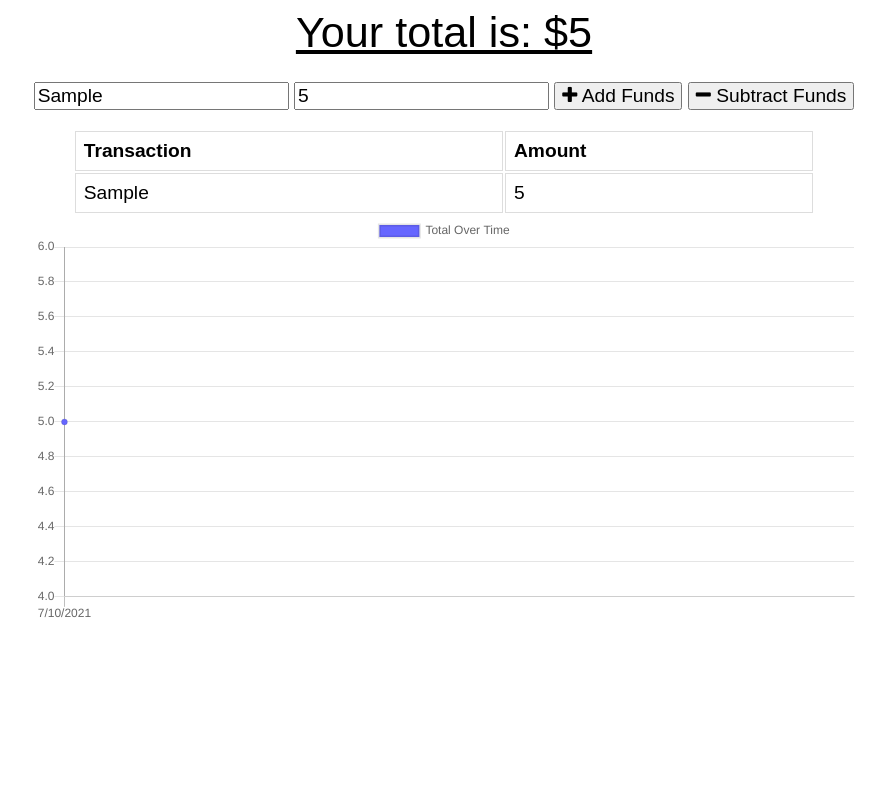
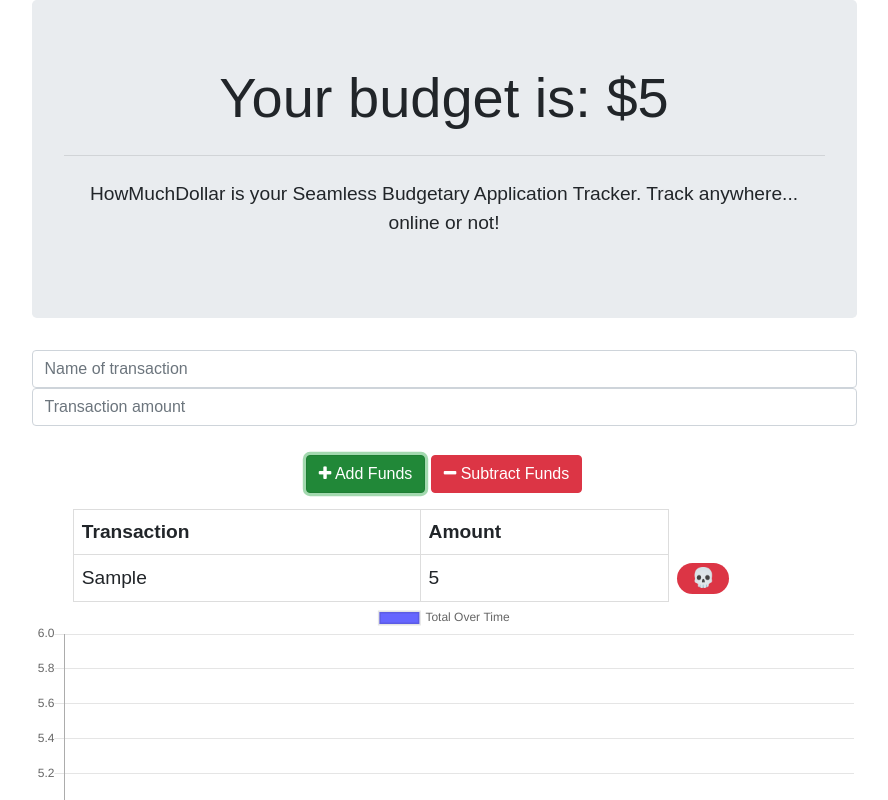
Before and after one commit to Forester93/howmuchdollars, a website: page public/index.html in a window 1280 px wide. Both pictures are taken after typing "Sample", "5" into the empty fields and a click on the button "Add Funds". Shown: the top 800 px of the page, without its empty margins (196-1084 px from the left). Drawn offline with nearby package versions, Linux system fonts and the light colour scheme; no server answers.

Commit message:
Application Styling Overhaul

```diff
--- /dev/null
+++ b/public/db.js
@@ -0,0 +1,93 @@
+let db;
+let budgetVersion;
+
+// Create a new db request for a "budget" database.
+const request = indexedDB.open("BudgetDB", budgetVersion || 21);
+
+request.onupgradeneeded = function (e) {
+  console.log("Upgrade needed in IndexDB");
+
+  const { oldVersion } = e;
+  const newVersion = e.newVersion || db.version;
+
+  console.log(`DB Updated from version ${oldVersion} to ${newVersion}`);
+
+  db = e.target.result;
+
+  if (db.objectStoreNames.length === 0) {
+    db.createObjectStore("BudgetStore", { autoIncrement: true });
+  }
+};
+
+request.onerror = function (e) {
+  console.log(`Woops! ${e.target.errorCode}`);
+};
+
+function checkDatabase() {
+  console.log("check db invoked");
+
+  // Open a transaction on your BudgetStore db
+  let transaction = db.transaction(["BudgetStore"], "readwrite");
+
+  // access your BudgetStore object
+  const store = transaction.objectStore("BudgetStore");
+
+  // Get all records from store and set to a variable
+  const getAll = store.getAll();
+
+  // If the request was successful
+  getAll.onsuccess = function () {
+    // If there are items in the store, we need to bulk add them when we are back online
+    if (getAll.result.length > 0) {
+      fetch("/api/transaction/bulk", {
+        method: "POST",
+        body: JSON.stringify(getAll.result),
+        headers: {
+          Accept: "application/json, text/plain, */*",
+          "Content-Type": "application/json",
+        },
+      })
+        .then((response) => response.json())
+        .then((res) => {
+          // If our returned response is not empty
+          if (res.length !== 0) {
+            // Open another transaction to BudgetStore with the ability to read and write
+            transaction = db.transaction(["BudgetStore"], "readwrite");
+
+            // Assign the current store to a variable
+            const currentStore = transaction.objectStore("BudgetStore");
+
+            // Clear existing entries because our bulk add was successful
+            currentStore.clear();
+            console.log("Clearing store 🧹");
+          }
+        });
+    }
+  };
+}
+
+request.onsuccess = function (e) {
+  console.log("success");
+  db = e.target.result;
+
+  // Check if app is online before reading from db
+  if (navigator.onLine) {
+    console.log("Backend online! 🗄️");
+    checkDatabase();
+  }
+};
+
+const saveRecord = (record) => {
+  console.log("Save record invoked");
+  // Create a transaction on the BudgetStore db with readwrite access
+  const transaction = db.transaction(["BudgetStore"], "readwrite");
+
+  // Access your BudgetStore object store
+  const store = transaction.objectStore("BudgetStore");
+
+  // Add record to your store with add method.
+  store.add(record);
+};
+
+// Listen for app coming back online
+window.addEventListener("online", checkDatabase);
--- a/public/index.html
+++ b/public/index.html
@@ -1,28 +1,33 @@
 <!DOCTYPE html>
 <html lang="en">
+
 <head>
   <meta charset="UTF-8">
   <meta name="viewport" content="width=device-width, initial-scale=1.0">
   <meta http-equiv="X-UA-Compatible" content="ie=edge">
   <meta name="theme-color" content="#317EFB">
   <link rel="shortcut icon" href="icons/icon-192x192.png" type="image/x-icon">
-
+  <link rel="stylesheet" href="https://cdnjs.cloudflare.com/ajax/libs/twitter-bootstrap/4.5.0/css/bootstrap.min.css">
   <link rel="stylesheet" href="https://stackpath.bootstrapcdn.com/font-awesome/4.7.0/css/font-awesome.min.css">
   <link rel="stylesheet" href="styles.css">
 
-  <title>Budget Tracker</title>
+  <title>HowMuchDollar Budget Tracker</title>
 </head>
+
 <body>
   <div class="wrapper">
-    <div class="total">
-      <div class="total">Your total is: $<span id="total">0</span></div>
+    <div class="jumbotron">
+      <h1 class="display-4" class="total">Your budget is: $<span id="total">0</span></h1>
+      <hr class="my-4">
+      <p>HowMuchDollar is your Seamless Budgetary Application Tracker. Track anywhere... online or not!</p>
     </div>
 
     <div class="form">
-      <input type="text" id="t-name" placeholder="Name of transaction" />
-      <input type="number" min="0" id="t-amount" placeholder="Transaction amount" />
-      <button id="add-btn"><i class="fa fa-plus buttons"></i> Add Funds</button>
-      <button id="sub-btn"><i class="fa fa-minus"></i> Subtract Funds</button>
+      <input type="text" class="form-control" id="t-name" placeholder="Name of transaction" />
+      <input type="number" class="form-control" min="0" id="t-amount" placeholder="Transaction amount" />
+      <br>
+      <button id="add-btn" class="btn btn-success"><i class="fa fa-plus buttons"></i> Add Funds</button>
+      <button id="sub-btn" class="btn btn-danger"><i class="fa fa-minus"></i> Subtract Funds</button>
       <p class="error"></p>
     </div>
 
@@ -43,5 +48,7 @@
 
   <script src="https://cdn.jsdelivr.net/npm/chart.js@2.8.0"></script>
   <script src="index.js"></script>
+  <script src="db.js"></script>
 </body>
+
 </html>
--- a/public/index.js
+++ b/public/index.js
@@ -2,10 +2,10 @@
 let myChart;
 
 fetch("/api/transaction")
-  .then(response => {
+  .then((response) => {
     return response.json();
   })
-  .then(data => {
+  .then((data) => {
     // save db data on global variable
     transactions = data;
 
@@ -28,12 +28,17 @@
   let tbody = document.querySelector("#tbody");
   tbody.innerHTML = "";
 
-  transactions.forEach(transaction => {
+  transactions.forEach((transaction) => {
     // create and populate a table row
     let tr = document.createElement("tr");
     tr.innerHTML = `
       <td>${transaction.name}</td>
-      <td>${transaction.value}</td>
+      <td>${transaction.value}
+      </td>
+      <td class="bg-white border-0">
+      <button class=" btn-danger align-self-end rounded-pill border-0" style="width:40%" data="${transaction._id}">💀</button>
+      </td>
+
     `;
 
     tbody.appendChild(tr);
@@ -46,13 +51,13 @@
   let sum = 0;
 
   // create date labels for chart
-  let labels = reversed.map(t => {
+  let labels = reversed.map((t) => {
     let date = new Date(t.date);
     return `${date.getMonth() + 1}/${date.getDate()}/${date.getFullYear()}`;
   });
 
   // create incremental values for chart
-  let data = reversed.map(t => {
+  let data = reversed.map((t) => {
     sum += parseInt(t.value);
     return sum;
   });
@@ -65,16 +70,18 @@
   let ctx = document.getElementById("myChart").getContext("2d");
 
   myChart = new Chart(ctx, {
-    type: 'line',
+    type: "line",
     data: {
       labels,
-        datasets: [{
+      datasets: [
+        {
           label: "Total Over Time",
           fill: true,
           backgroundColor: "#6666ff",
-            data
-        }]
-    }
+          data,
+        },
+      ],
+    },
   });
 }
 
@@ -87,8 +94,7 @@
   if (nameEl.value === "" || amountEl.value === "") {
     errorEl.textContent = "Missing Information";
     return;
-  }
-  else {
+  } else {
     errorEl.textContent = "";
   }
 
@@ -96,7 +102,7 @@
   let transaction = {
     name: nameEl.value,
     value: amountEl.value,
-    date: new Date().toISOString()
+    date: new Date().toISOString(),
   };
 
   // if subtracting funds, convert amount to negative number
@@ -118,23 +124,22 @@
     body: JSON.stringify(transaction),
     headers: {
       Accept: "application/json, text/plain, */*",
-      "Content-Type": "application/json"
-    }
+      "Content-Type": "application/json",
+    },
   })
-  .then(response => {
+    .then((response) => {
       return response.json();
     })
-  .then(data => {
+    .then((data) => {
       if (data.errors) {
         errorEl.textContent = "Missing Information";
-    }
-    else {
+      } else {
         // clear form
         nameEl.value = "";
         amountEl.value = "";
       }
     })
-  .catch(err => {
+    .catch((err) => {
       // fetch failed, so save in indexed db
       saveRecord(transaction);
 
@@ -144,10 +149,10 @@
     });
 }
 
-document.querySelector("#add-btn").onclick = function() {
+document.querySelector("#add-btn").onclick = function () {
   sendTransaction(true);
 };
 
-document.querySelector("#sub-btn").onclick = function() {
+document.querySelector("#sub-btn").onclick = function () {
   sendTransaction(false);
 };
--- a/public/styles.css
+++ b/public/styles.css
@@ -3,7 +3,8 @@
   font-family: Arial;
 }
 
-button, input {
+button,
+input {
   font-size: 100%;
   font-family: Arial;
 }
@@ -12,7 +13,8 @@
   width: 100%;
 }
 
-td, th {
+td,
+th {
   border: 1px solid #dddddd;
   text-align: left;
   padding: 8px;
@@ -49,3 +51,7 @@
   width: 90%;
   margin: 0 auto;
 }
+
+.bg-white {
+  background-color: white;
+}
```
Lines whose indentation alone changed are shown as unchanged.
